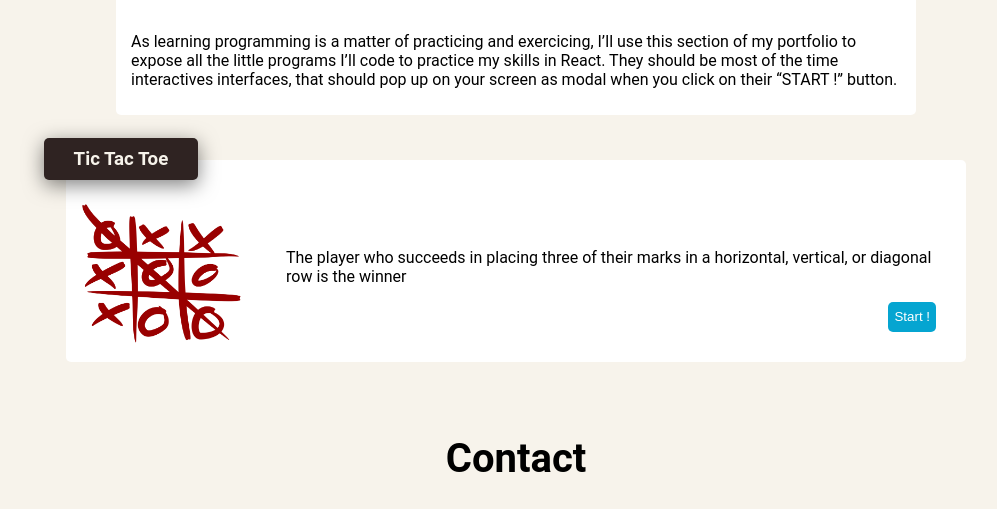
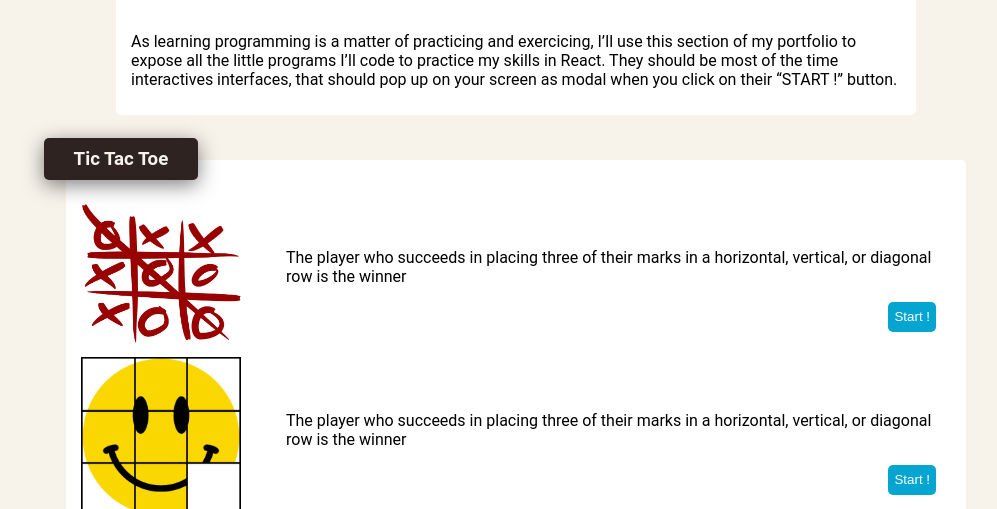
Before and after one commit to Thomas-wagon/Portfolio, a Gatsby site: page / in a window 1280 px wide. Shown: the part 3069-3578 px from the top of the page, without its empty margins (124-1121 px from the left). Built offline with nearby package versions, Linux system fonts and the light colour scheme; Gatsby itself is replaced by a stand-in of ours.

Commit message:
work in progress

```diff
--- a/src/components/Practices/PracticesCard/PracticesCard.js
+++ b/src/components/Practices/PracticesCard/PracticesCard.js
@@ -10,6 +10,7 @@ import SlidingPuzzle from "../PracticesCard/SlidingPuzzle/SlidingPuzzle"
 
 //import image
 import Tictactoe from "../../../images/tictactoe.png"
+import SmileyPuzzle from "../../../images/smiley_puzzle.png"
 
 const PracticesCard = props => {
   //original state
@@ -33,6 +34,13 @@ const PracticesCard = props => {
           >
             <TictactoeGame showModal={showModal} />
           </Modal>
+          <button onClick={() => setShowModal(!showModal)}>Start !</button>
+        </div>
+      </div>
+      <div className="practices-card-content">
+        <img src={SmileyPuzzle} alt="sliding puzzle" />
+        <div className="practices-card-description">
+          <p>{props.description}</p>
           <Modal>
             <SlidingPuzzle />
           </Modal>
```
Also changed, not shown: src/images/smiley_puzzle.png (added).
